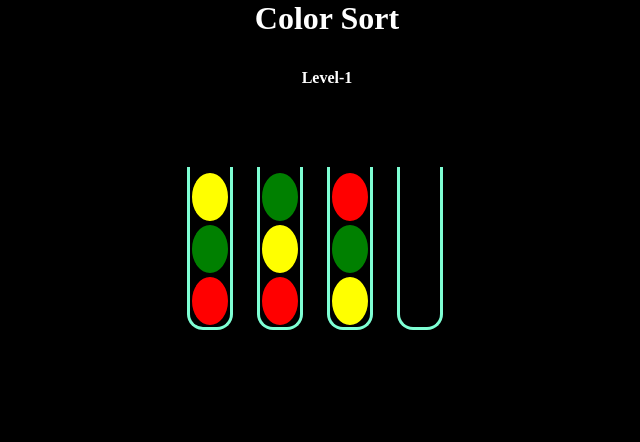
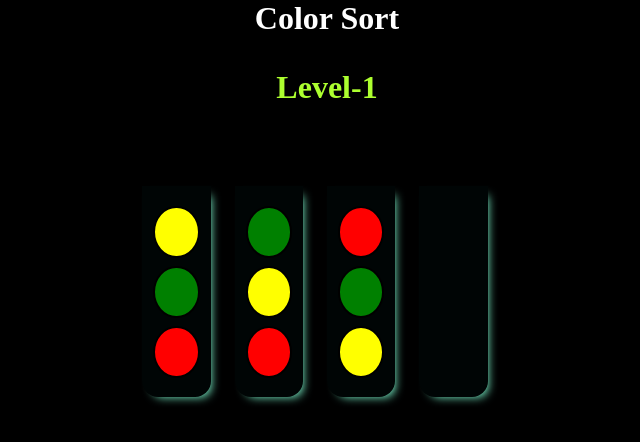
Before and after one commit to i-am-debesh/color-sort, a plain HTML site: page index.html in a window 1280 px wide. Shown: the whole page, without its empty margins (313-953 px from the left). Drawn offline with Linux system fonts and the light colour scheme.

Commit message:
glass css update

```diff
--- a/style.css
+++ b/style.css
@@ -14,18 +14,20 @@ body {
     justify-content: center;
 }
 .glass {
-    height: 10rem;
-    width: 2.5rem;
-    /* background-color: aqua; */
+    height: 12rem;
+    width: 2.9rem;
+    background-color: rgba(28, 253, 253, 0.021);
     margin-right: 1.5rem;
     border-style: solid;
-    border-color: aquamarine;
+    border-color: rgba(127, 255, 212, 0);
     border-width: 0.2rem;
     border-top: none;
     border-bottom-right-radius: 1rem;
     border-bottom-left-radius: 1rem;
     display: flex;
     flex-direction: column-reverse;
+    box-shadow: 5px 5px 10px -5px rgb(127, 255, 212);
+    padding: 8px;
 }
 .color {
     /* background-color: blueviolet; */
@@ -34,6 +36,7 @@ body {
     border-width: 2px;
     border-color: black;
     border-radius: 50%;
+    margin-bottom: 8px;
 
 }
 .c1{
@@ -67,4 +70,7 @@ body {
 .level {
     font-weight: bold;
     margin-top: 2rem;
+    font-size: 2em;
+    color: greenyellow;
+
 }
```
